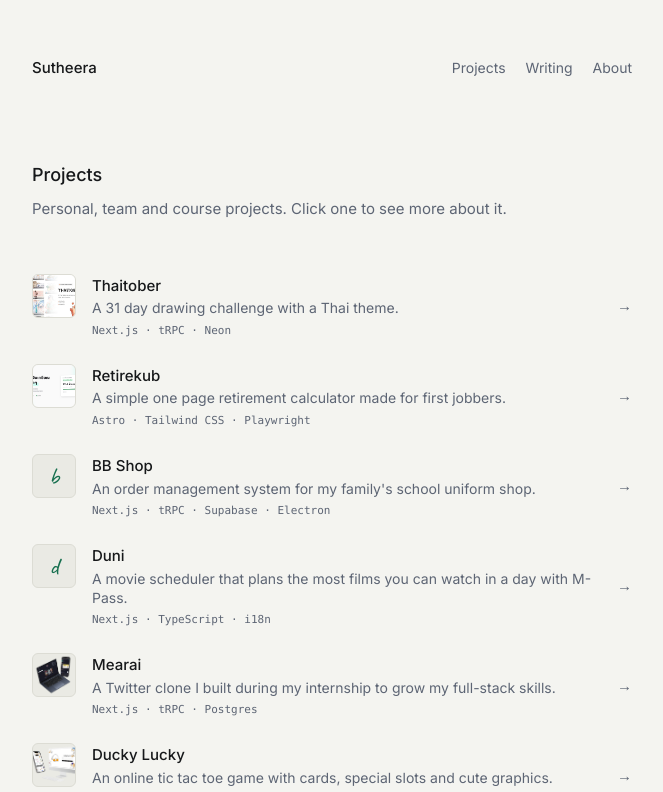
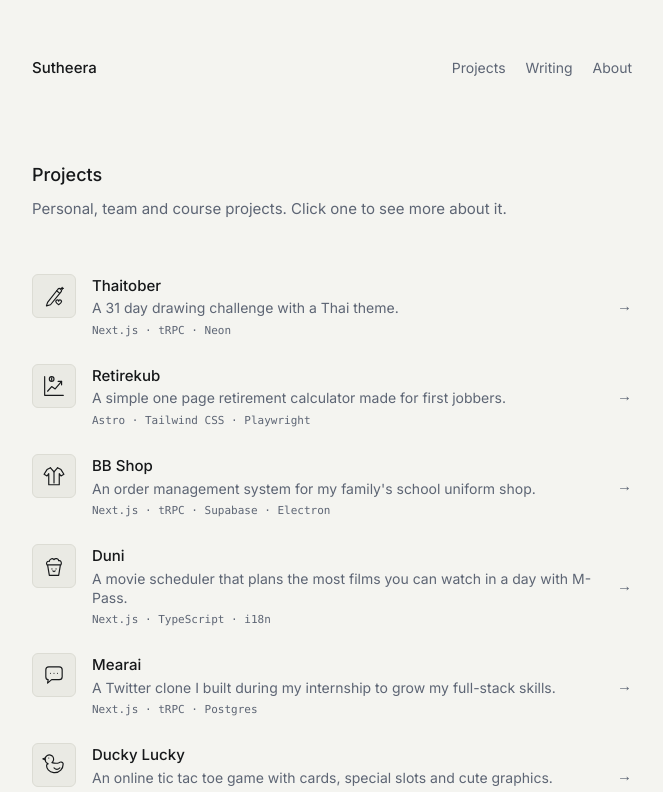
Before and after one commit to SutheeraP/Sutheera-port, a Next.js app in the folder portfolio/: page /projects in a window 1280 px wide. Shown: the top 792 px of the page, without its empty margins (308-971 px from the left). Built offline with nearby package versions, Linux system fonts and the light colour scheme.

Commit message:
Use doodles as project card thumbnails
Co-Authored-By: Claude Opus 5.5 <noreply@anthropic.com>
Claude-Session: https://claude.ai/code/session_01USHni6pg1b7WyxqPKt1Vr7

```diff
--- /dev/null
+++ b/portfolio/src/components/ProjectDoodle.js
@@ -0,0 +1,104 @@
+// Line doodles shown as project thumbnails, keyed by project slug. Drawn on a
+// 48 by 48 grid with the current text colour so they follow light and dark mode.
+const doodles = {
+  thaitober: (
+    <>
+      <path d="M13 35 L31 12 c1 -1 3 -1 4 0 l1 1 c1 1 1 3 0 4 L18 39 L11 41 Z" />
+      <path d="M28.5 15 l5 4" />
+      <path d="M27 33 c1 -3 5 -3 5 0 c0 -3 4 -3 5 0 c0 3 -5 6 -5 6 c0 0 -5 -3 -5 -6 Z" />
+      <path d="M38 9 v4 M36 11 h4" />
+    </>
+  ),
+  retirekub: (
+    <>
+      <path d="M8 8 V40 H40" />
+      <path d="M13 33 L20 25 L26 29 L37 16" />
+      <path d="M31 16 H37 V22" />
+      <circle cx="20" cy="12" r="4" />
+      <path d="M20 10 v4" />
+    </>
+  ),
+  "bb-shop": (
+    <>
+      <path d="M18 10 L12 13 L7 21 L12 24 L15 20 L15 39 L33 39 L33 20 L36 24 L41 21 L36 13 L30 10" />
+      <path d="M18 10 L24 17 L30 10" />
+      <path d="M24 17 V36" />
+    </>
+  ),
+  duni: (
+    <>
+      <path d="M13 22 L16 40 H32 L35 22 Z" />
+      <path d="M12 22 c-2 -3 0 -7 4 -6 c0 -4 5 -6 8 -3 c2 -3 8 -2 8 2 c3 -1 6 2 4 7" />
+      <circle cx="20.5" cy="29" r="1" fill="currentColor" stroke="none" />
+      <circle cx="27.5" cy="29" r="1" fill="currentColor" stroke="none" />
+      <path d="M22 32.5 c1 1 3 1 4 0" />
+    </>
+  ),
+  mearai: (
+    <>
+      <path d="M10 15 c0 -3 2 -5 5 -5 h18 c3 0 5 2 5 5 v12 c0 3 -2 5 -5 5 h-13 l-7 6 l1 -6 c-2 0 -4 -2 -4 -5 Z" />
+      <circle cx="18" cy="21" r="1" fill="currentColor" stroke="none" />
+      <circle cx="24" cy="21" r="1" fill="currentColor" stroke="none" />
+      <circle cx="30" cy="21" r="1" fill="currentColor" stroke="none" />
+    </>
+  ),
+  "ducky-lucky": (
+    <>
+      <path d="M14 22 c-4 -2 -6 -6 -5 -10 c1 -4 5 -6 9 -5 c4 1 6 5 5 9 c-0.5 2 -1.5 3 -2.5 4 c4 1 8 2 12 0 c3 -2 6 -1 7 1 c1 9 -6 17 -16 16 c-8 -1 -13 -7 -12 -13 c0 -1 1 -2 2.5 -2 Z" />
+      <path d="M9 12 l-4 1.5 l4.5 2" />
+      <circle cx="15" cy="12" r="1" fill="currentColor" stroke="none" />
+      <path d="M24 29 c3 3 7 3 10 0" />
+    </>
+  ),
+  visualdsa: (
+    <>
+      <path d="M24 14 L11 33 M24 14 V33 M24 14 L37 33" />
+      <circle cx="24" cy="13" r="5" className="fill-surface" />
+      <circle cx="11" cy="35" r="4.5" className="fill-surface" />
+      <circle cx="24" cy="35" r="4.5" className="fill-surface" />
+      <circle cx="37" cy="35" r="4.5" className="fill-surface" />
+    </>
+  ),
+  "apex-heroic-academy": (
+    <>
+      <path d="M17 21 c0 -9 14 -9 14 0" />
+      <ellipse cx="24" cy="24" rx="16" ry="5" />
+      <circle cx="15" cy="24" r="1" fill="currentColor" stroke="none" />
+      <circle cx="24" cy="25.5" r="1" fill="currentColor" stroke="none" />
+      <circle cx="33" cy="24" r="1" fill="currentColor" stroke="none" />
+      <path d="M18 31 L14 41 M30 31 L34 41" />
+      <path d="M9 8 v3 M7.5 9.5 h3 M39 11 v3 M37.5 12.5 h3" />
+    </>
+  ),
+  "coral-cojai": (
+    <>
+      <path d="M24 41 C24 36 23 33 24 29 M24 34 C20 32 17 29 16 24 M16 24 C14 22 13 19 13 16 M16 26 C13 26 11 24 10 21 M24 29 C25 24 24 19 25 15 M25 21 C28 19 29 16 29 13 M24 31 C28 30 32 27 33 22 M33 22 C35 20 36 18 36 16 M32 25 C35 26 38 25 39.5 23" />
+      <circle cx="13" cy="14" r="2" />
+      <circle cx="9.5" cy="19" r="2" />
+      <circle cx="25" cy="13" r="2" />
+      <circle cx="29" cy="11" r="2" />
+      <circle cx="36" cy="14" r="2" />
+      <circle cx="41" cy="21.5" r="2" />
+      <path d="M12 41 H36" />
+    </>
+  ),
+};
+
+export default function ProjectDoodle({ slug, className }) {
+  const doodle = doodles[slug];
+  if (!doodle) return null;
+  return (
+    <svg
+      viewBox="0 0 48 48"
+      fill="none"
+      stroke="currentColor"
+      strokeWidth="2"
+      strokeLinecap="round"
+      strokeLinejoin="round"
+      aria-hidden="true"
+      className={className}
+    >
+      {doodle}
+    </svg>
+  );
+}
--- a/portfolio/src/components/ProjectList.js
+++ b/portfolio/src/components/ProjectList.js
@@ -1,7 +1,7 @@
-import Image from "next/image";
 import Link from "next/link";
+import ProjectDoodle from "@/components/ProjectDoodle";
 
-// Compact project entries: thumbnail, name, one sentence, a few tags.
+// Compact project entries: doodle, name, one sentence, a few tags.
 export default function ProjectList({ projects }) {
   return (
     <ul className="-mx-3 flex flex-col">
@@ -35,20 +35,12 @@ export default function ProjectList({ projects }) {
 }
 
 function Thumbnail({ project }) {
-  if (!project.image) {
-    // No screenshot: a quiet monogram keeps the list aligned.
-    return (
-      <span
-        aria-hidden="true"
-        className="flex aspect-square w-11 items-center justify-center rounded-md border border-line bg-surface font-hand text-2xl text-note"
-      >
-        {project.title.charAt(0).toLowerCase()}
-      </span>
-    );
-  }
   return (
-    <span className="relative block aspect-square w-11 overflow-hidden rounded-md border border-line bg-surface">
-      <Image src={project.image.src} alt="" fill sizes="44px" className="object-cover" />
+    <span
+      aria-hidden="true"
+      className="flex aspect-square w-11 items-center justify-center rounded-md border border-line bg-surface text-fg"
+    >
+      <ProjectDoodle slug={project.slug} className="w-7" />
     </span>
   );
 }
```
